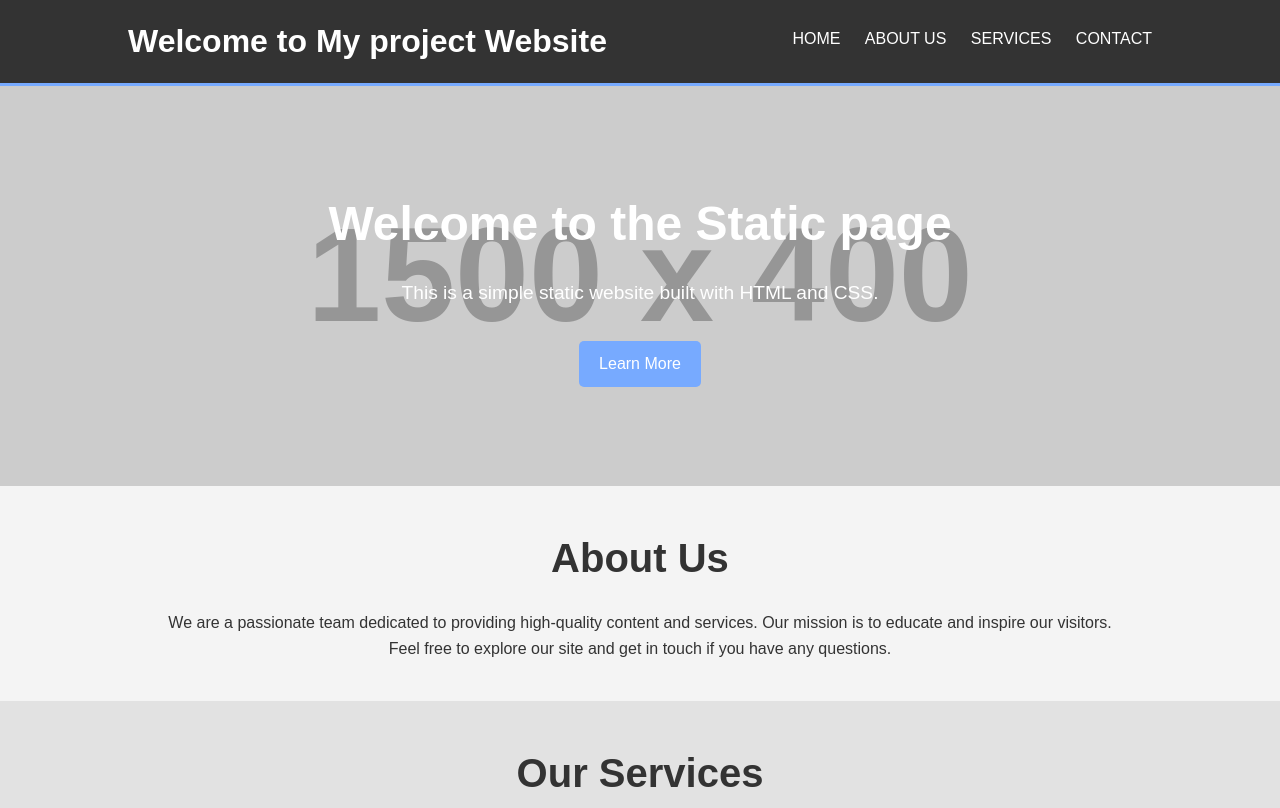
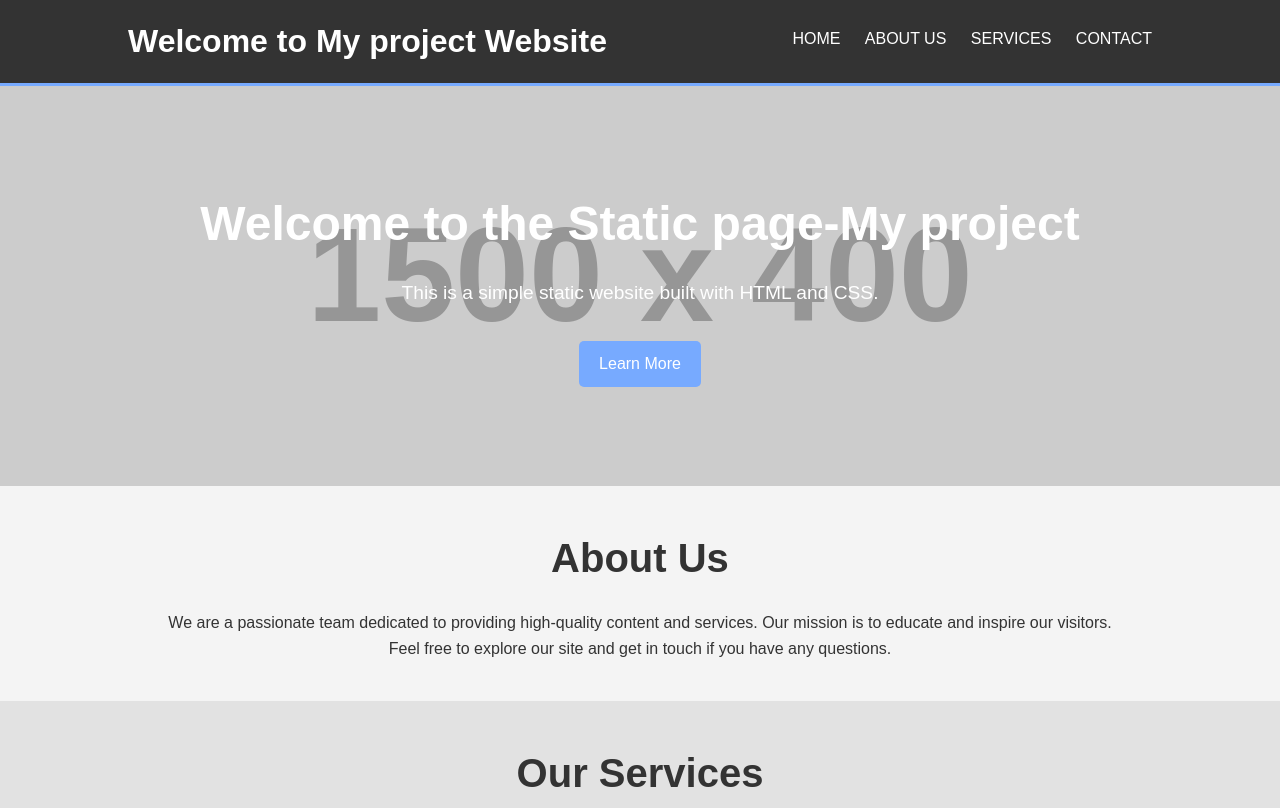
Before and after one commit to Nashettyshailaja/AWS-DevOps-track-Use-Case-problem-statement, a plain HTML site: page index.html in a window 1280 px wide. Shown: the top 808 px of the page. Drawn offline with Linux system fonts and the light colour scheme; placeholder pictures from the web are drawn by us.

Commit message:
Update index.html

```diff
--- a/index.html
+++ b/index.html
@@ -24,7 +24,7 @@
     <main>
         <section id="home" class="hero">
             <div class="container">
-                <h2>Welcome to the Static page</h2>
+                <h2>Welcome to the Static page-My project</h2>
                 <p>This is a simple static website built with HTML and CSS.</p>
                 <a href="#about" class="button">Learn More</a>
             </div>
```
